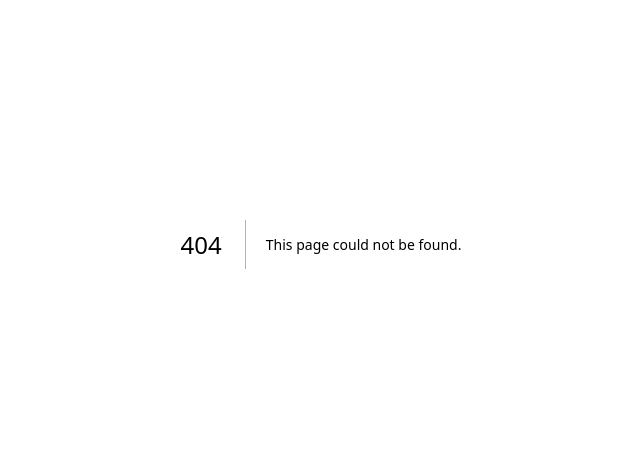
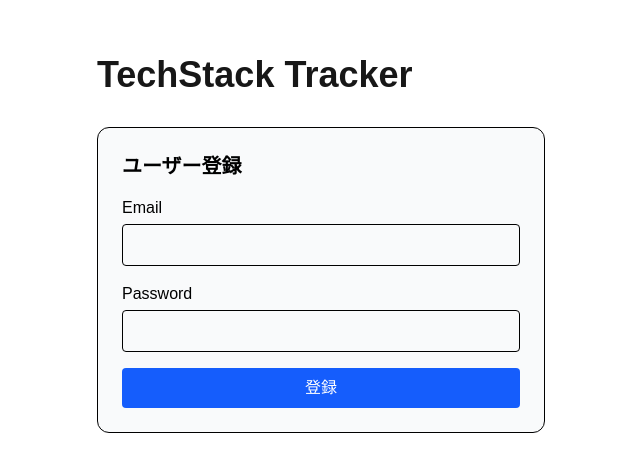
Before and after one commit to yusei-iwaki/teckstack-tracker-front, a Next.js app: page /user/register in a window 1280 px wide. Before the commit this address had no page. Shown: the part 156-628 px from the top of the page, without its empty margins (319-959 px from the left). Built offline with nearby package versions, Linux system fonts and the light colour scheme.

Commit message:
add: ユーザー登録追加

```diff
--- /dev/null
+++ b/src/app/user/register/page.tsx
@@ -0,0 +1,89 @@
+"use client";
+import { useState } from "react";
+
+export default function Page() {
+  const [email, setEmail] = useState("");
+  const [password, setPassword] = useState("");
+
+  const [message, setMessage] = useState<string | null>(null);
+  const [error, setError] = useState<string | null>(null);
+
+  const handleSubmit = async (e: React.FormEvent<HTMLFormElement>) => {
+    e.preventDefault();
+
+    setMessage(null);
+    setError(null);
+
+    try {
+      const res = await fetch("http://localhost:8080/auth/register", {
+        method: "POST",
+        headers: {
+          "Content-Type": "application/json",
+        },
+        body: JSON.stringify({
+          email,
+          password,
+        }),
+      });
+
+      if (!res.ok) {
+        throw new Error("登録に失敗しました");
+      }
+
+      setMessage("登録成功！");
+      setEmail("");
+      setPassword("");
+    } catch (err: any) {
+      setError(err.message);
+    }
+  };
+
+  return (
+    <main className="flex min-h-screen flex-col items-center justify-center p-24">
+      <div className="w-full max-w-md">
+        <h1 className="text-4xl font-bold mb-8">TechStack Tracker</h1>
+
+        {/* フォーム */}
+        <form
+          onSubmit={handleSubmit}
+          className="p-6 border rounded-xl bg-gray-50 text-black space-y-4"
+        >
+          <h2 className="text-xl font-bold">ユーザー登録</h2>
+
+          <div>
+            <label className="block mb-1">Email</label>
+            <input
+              type="email"
+              className="w-full border p-2 rounded"
+              value={email}
+              onChange={(e) => setEmail(e.target.value)}
+              required
+            />
+          </div>
+
+          <div>
+            <label className="block mb-1">Password</label>
+            <input
+              type="password"
+              className="w-full border p-2 rounded"
+              value={password}
+              onChange={(e) => setPassword(e.target.value)}
+              required
+            />
+          </div>
+
+          <button
+            type="submit"
+            className="w-full bg-blue-600 text-white p-2 rounded"
+          >
+            登録
+          </button>
+
+          {/* メッセージ */}
+          {message && <p className="text-green-600">{message}</p>}
+          {error && <p className="text-red-500">{error}</p>}
+        </form>
+      </div>
+    </main>
+  );
+}
```
